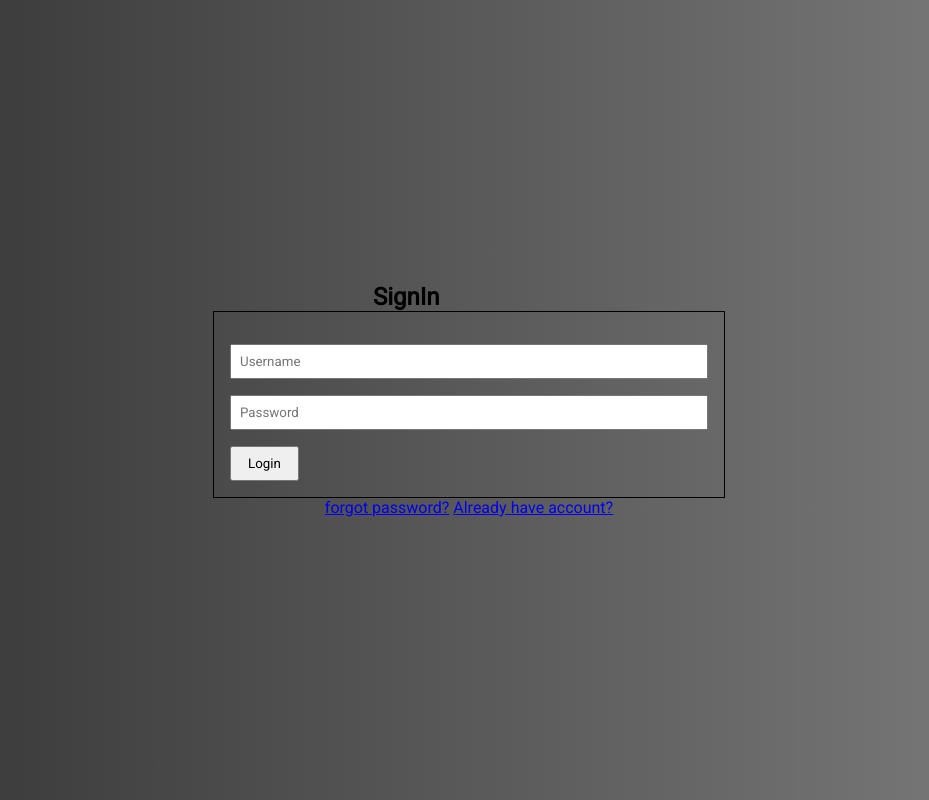
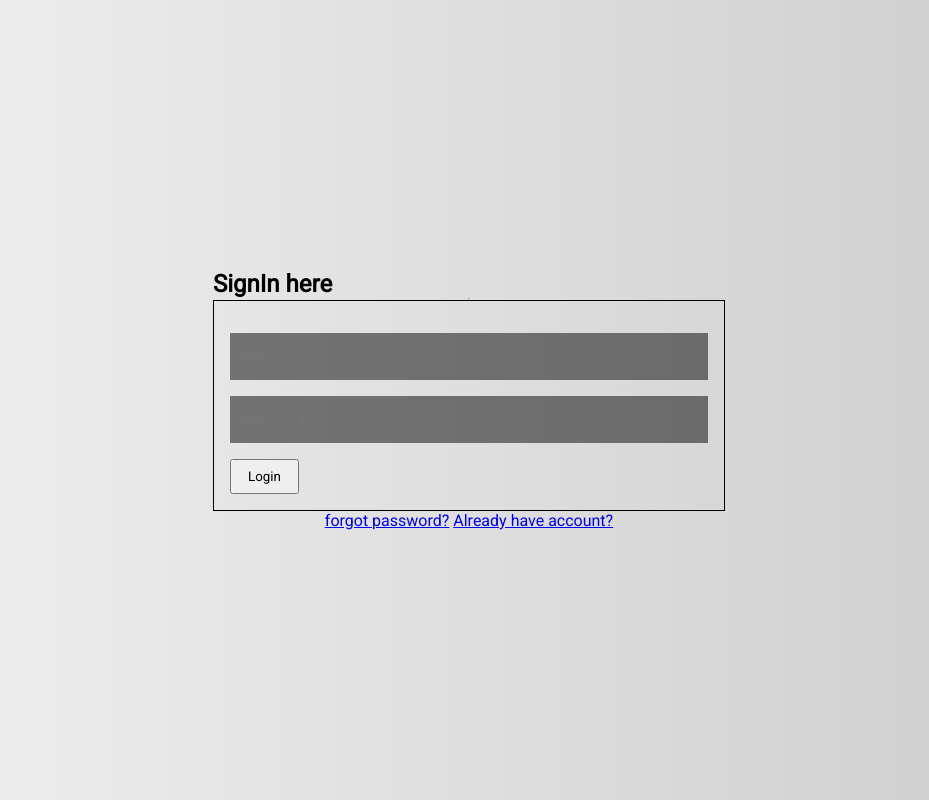
Before and after one commit to uchennaanya/transfy-test, a Vue app: page / in a window 1280 px wide. Shown: the whole page, without its empty margins (171-1100 px from the left). Built offline with nearby package versions, Linux system fonts and the light colour scheme.

Commit message:
add-some-adjustments

```diff
--- a/src/components/LoginForm.vue
+++ b/src/components/LoginForm.vue
@@ -1,6 +1,7 @@
 <template>
 <main>
-    <h2>SignIn</h2>
+    <h2>SignIn here</h2>
+    <hr />
     <form @submit.prevent>
         <input type="text" v-model="username" placeholder="Username" required />
         <input type="password" v-model="password" placeholder="Password" required />
@@ -48,28 +49,42 @@ export default {
     input {
         display: block;
         margin: 1rem 0;
-        padding: 0.5rem;
+        padding: 1rem;
         width: 100%;
+        background: rgba(0, 0, 0, 0.5 );
+        border: none;
 
+    }
+
+    input:focus {
+        outline: none;
     }
     button {
         padding: 0.5rem 1rem;
+        transition: all 0.5s ease;
+    }
+
+    button:hover {
+        transform: scale(1.1);
+        border: 1px solid green;
+        background: transparent;
+        color: green;
     }
 
   h2{
     text-align: left;
-    width: 15vw;
+    width: 40vw;
   }
   form {
-      border: 1px solid;
-        width: 90%;
-        padding: 1rem;
-        margin: 0 auto;
+    border: 1px solid;
+    width: 90%;
+    padding: 1rem;
+    margin: 0 auto;
 
   }
   main {
-        width: 100%;
-        background: linear-gradient(to left, rgba(0, 0, 0, 0.5 ), rgba(0, 0, 0, 0.8));
+    width: 100%;
+    background: linear-gradient(to left, #ccc, #f1f1f1);
 
   }
 
--- a/src/views/Dashboard.vue
+++ b/src/views/Dashboard.vue
@@ -106,8 +106,10 @@ main {
     padding: 0 1rem;
 }
 .table-wrap {
-display: flex;
+/* display: flex;
 justify-content: center;
+background: #ccc;
+border: 1px solid red !important; */
 }
 
 tr:nth-child(odd) {
```
